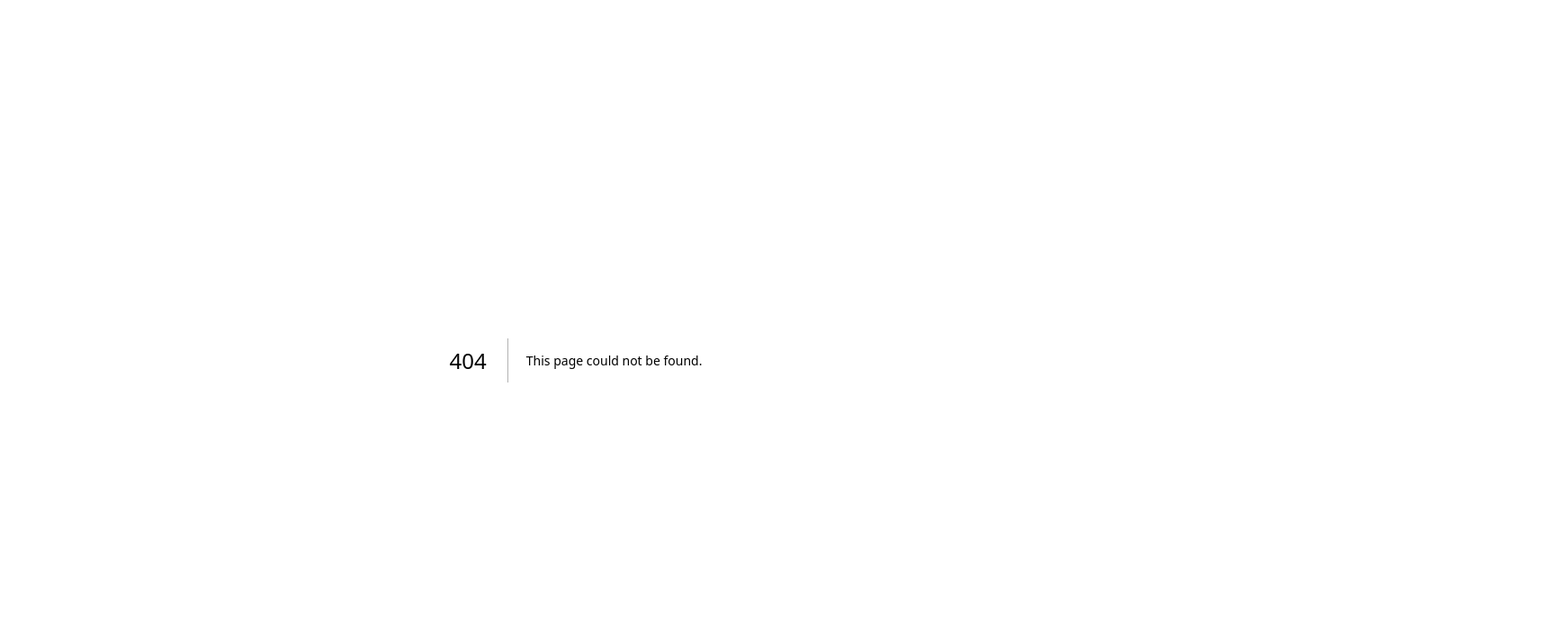
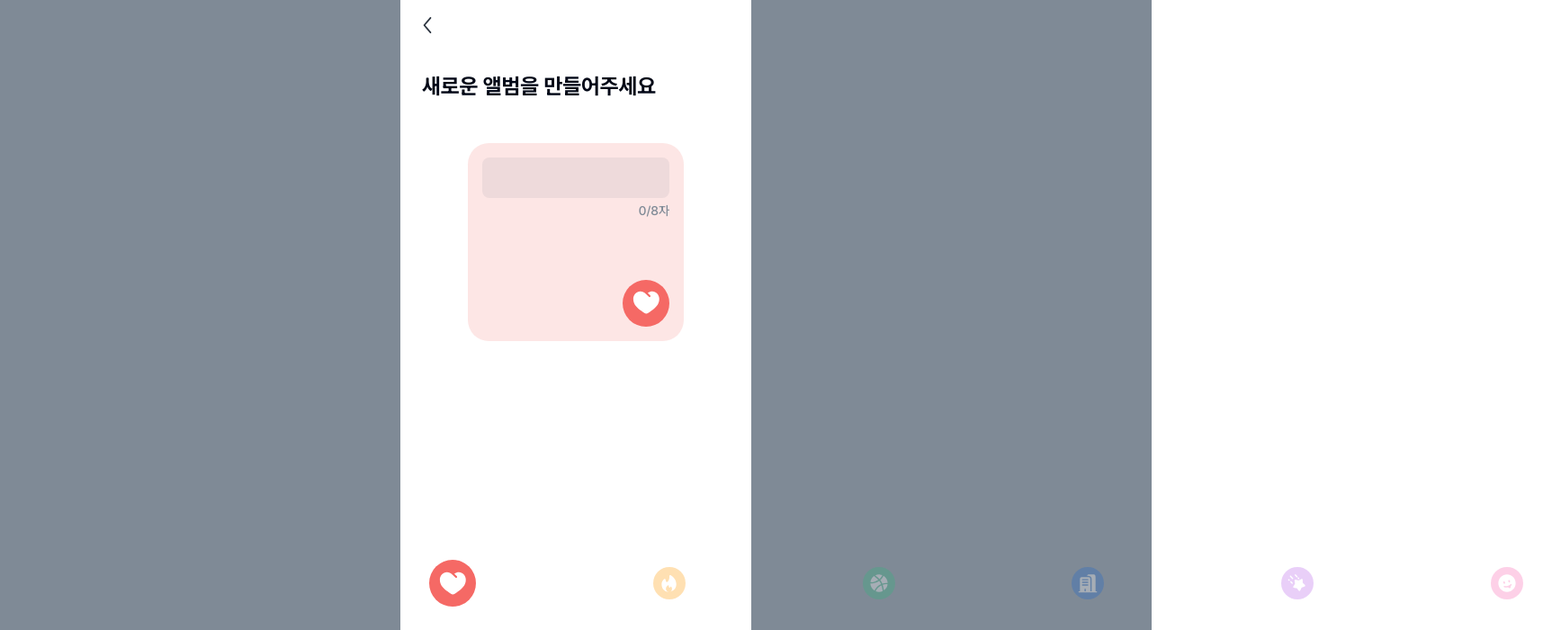
Before and after one commit to YAPP-Github/24th-Web-Team-3-FE, a Next.js app: page /album/create in a window 1280 px wide. Before the commit this address had no page. Shown: the top 700 px of the page at 90% size, 1725 px wide, since content can reach past the window. Built offline with nearby package versions, Linux system fonts and the light colour scheme.

Commit message:
feat: /album/create 페이지 UI 구현

```diff
--- /dev/null
+++ b/src/app/album/create/page.tsx
@@ -0,0 +1,14 @@
+import { AlbumEditSection } from "@/components"
+
+const AlbumCreatePage = () => {
+  return (
+    <>
+      <h1 className="p-6 text-header-2 font-bold">
+        새로운 앨범을 만들어주세요
+      </h1>
+      <AlbumEditSection />
+    </>
+  )
+}
+
+export default AlbumCreatePage
```
